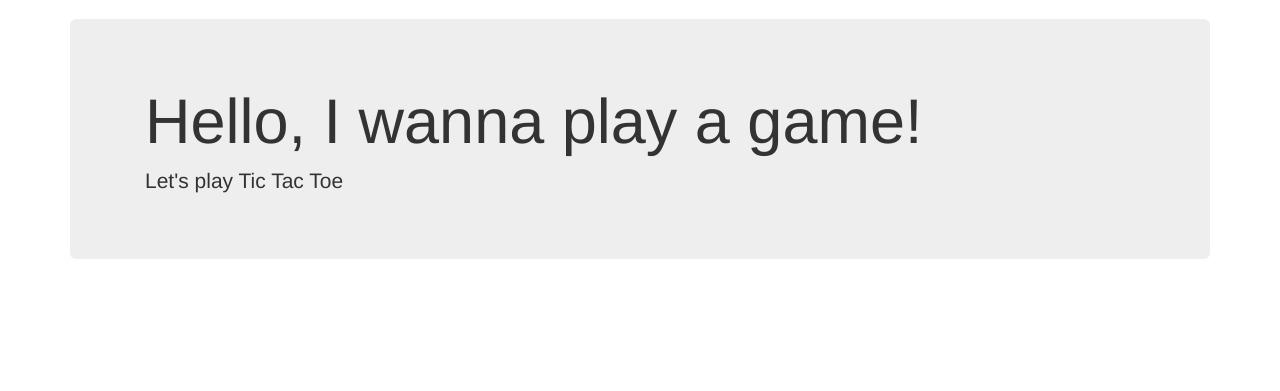
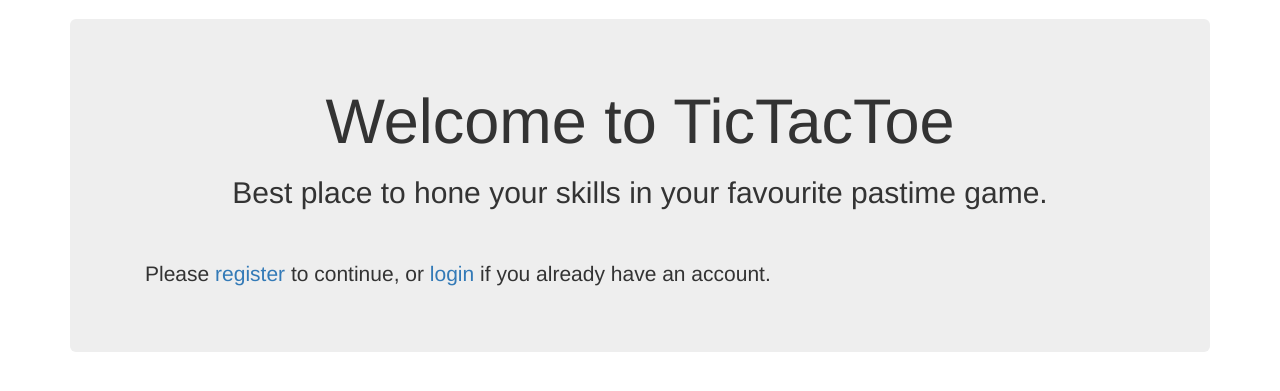
Before and after one commit to Urosh91/TicTacToe, a Django app: page / in a window 1280 px wide. Shown: the part 51-442 px from the top of the page. Run offline with Django 3.2, Linux system fonts and the light colour scheme; some libraries are stand-ins or nearby versions.

Commit message:
changed front page html

```diff
--- a/gameplay/models.py
+++ b/gameplay/models.py
@@ -63,8 +63,10 @@ class Game(models.Model):
     def _get_game_status_after_move(self, move):
         x, y = move.x, move.y
         board = self.board()
-        if (board[y][0] == board[y][1] == board[y][2]) or (board[0][x] == board[1][x] == board[2][x]) or \
-                (board[0][0] == board[1][1] == board[2][2]) or (board[0][2] == board[1][1] == board[2][0]):
+        if (move == board[y][0] == board[y][1] == board[y][2]) or \
+           (move == board[0][x] == board[1][x] == board[2][x]) or \
+           (move == board[0][0] == board[1][1] == board[2][2]) or \
+           (move == board[0][2] == board[1][1] == board[2][0]):
             return "W" if move.move_made_by_first_player else "L"
 
         if self.move_set.count() >= BOARD_SIZE ** 2:
--- a/templates/tictactoe/welcome.html
+++ b/templates/tictactoe/welcome.html
@@ -7,8 +7,12 @@
 {% block content %}
     <div class="jumbotron">
         <div class="container">
-            <h1>Hello, I wanna play a game!</h1>
-            <p>Let's play Tic Tac Toe</p>
+            <h1 align="center">Welcome to TicTacToe</h1>
+            <h2 align="center">Best place to hone your skills in your favourite pastime game.</h2>
+            <br>
+            <br>
+            <p>Please <a href="{% url 'player_registration' %}">register</a> to continue, or
+                <a href="{% url 'player_login' %}">login</a> if you already have an account.</p>
         </div>
 
     </div>
```
Also changed, not shown: player/forms.py (+13 -0 lines), player/views.py (+3 -4 lines).
